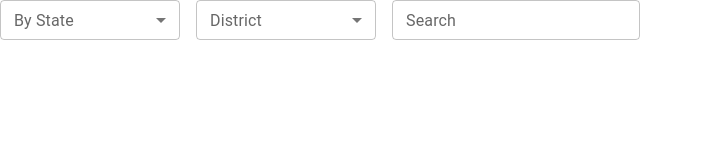
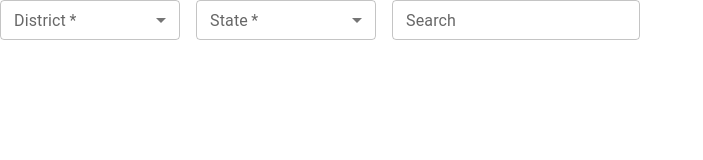
Before and after one commit to sugamraut/Dashboard, a React (Vite) app: page /admin/demo in a window 1280 px wide. Shown: the top 160 px of the page, without its empty margins (0-703 px from the left). Built offline with nearby package versions, Linux system fonts and the light colour scheme; some icons are missing.

Commit message:
feat:adding the drop down component

```diff
--- /dev/null
+++ b/src/components/Drop_field_component.tsx
@@ -0,0 +1,53 @@
+// components/DropdownField.tsx
+
+import React from "react";
+import {
+  FormControl,
+  InputLabel,
+  MenuItem,
+  Select,
+  type SelectChangeEvent,
+} from "@mui/material";
+
+interface DropdownFieldProps {
+  label: string;
+  name: string;
+  value: string;
+  onChange: (event: SelectChangeEvent) => void;
+  options: string[];
+  required?: boolean;
+  disabled?: boolean;
+}
+
+const DropdownField: React.FC<DropdownFieldProps> = ({
+  label,
+  name,
+  value,
+  onChange,
+  options,
+  required = false,
+  disabled = false,
+}) => {
+  return (
+    <FormControl  required={required} size="small" sx={{ minWidth: 180 }}  disabled={disabled}>
+      <InputLabel>{label}</InputLabel>
+      <Select
+        name={name}
+        value={value}
+        onChange={onChange}
+        label={label}
+      >
+        <MenuItem value="">
+          <em>None</em>
+        </MenuItem>
+        {options.map((option) => (
+          <MenuItem key={option} value={option}>
+            {option}
+          </MenuItem>
+        ))}
+      </Select>
+    </FormControl>
+  );
+};
+
+export default DropdownField;
--- a/src/components/Table_header_field.tsx
+++ b/src/components/Table_header_field.tsx
@@ -1,54 +1,58 @@
-import React from "react";
+import React, { type ChangeEvent } from "react";
 import {
   Box,
   TextField,
-  FormControl,
-  InputLabel,
-  Select,
-  MenuItem,
   IconButton,
   type SelectChangeEvent,
 } from "@mui/material";
 import FilterAltOffIcon from "@mui/icons-material/FilterAltOff";
 import AddIcon from "@mui/icons-material/Add";
+import DropdownField from "./Drop_field_component";
 
 type BranchFilterBarProps = {
   state: string;
   district: string;
-  onStateChange ?: (event: SelectChangeEvent) => void;
-  onDistrictChange ?: (event: SelectChangeEvent) => void;
-  onSearchChange ?: (e: React.ChangeEvent<HTMLInputElement>) => void;
-  onClearFilters ?: () => void;
-  onAdd ? : () => void;
+  onStateChange?: (event: SelectChangeEvent) => void;
+  onDistrictChange?: (event: SelectChangeEvent) => void;
+  onSearchChange?: (e: React.ChangeEvent<HTMLInputElement>) => void;
+  onClearFilters?: () => void;
+  onAdd?: () => void;
 };
 
 const BranchFilterBar: React.FC<BranchFilterBarProps> = ({
-  state,
-  district,
-  onStateChange,
-  onDistrictChange,
   onSearchChange,
   onClearFilters,
   onAdd,
 }) => {
+  const stateOptions = ["State 1", "State 2", "State 3"];
+  const districtOptions = ["Kathmandu", "Lalitpur", "Bhaktapur"];
+  function handleChange(
+    _event:
+      | ChangeEvent<Omit<HTMLInputElement, "value"> & { value: string }>
+      | (Event & { target: { value: string; name: string } })
+  ): void {
+    throw new Error("Function not implemented.");
+  }
+
   return (
     <Box display="flex" gap={2} alignItems="center" mb={3}>
-      <FormControl size="small" sx={{ minWidth: 180 }}>
-        <InputLabel>By State</InputLabel>
-        <Select label="By State" value={state} onChange={onStateChange}>
-          <MenuItem value="">All</MenuItem>
-          <MenuItem value="State 1">State 1</MenuItem>
-          <MenuItem value="State 2">State 2</MenuItem>
-        </Select>
-      </FormControl>
+      <DropdownField
+        label="District"
+        name="district"
+        value={FormData.district}
+        onChange={handleChange}
+        options={districtOptions}
+        required
+      />
 
-      <FormControl size="small" sx={{ minWidth: 180 }}>
-        <InputLabel>District</InputLabel>
-        <Select label="District" value={district} onChange={onDistrictChange}>
-          <MenuItem value="">All</MenuItem>
-          <MenuItem value="Good District">Good District</MenuItem>
-        </Select>
-      </FormControl>
+      <DropdownField
+        label="State"
+        name="state"
+        value={FormData.state}
+        onChange={handleChange}
+        options={stateOptions}
+        required
+      />
 
       <TextField size="small" label="Search" onChange={onSearchChange} />
 
@@ -59,7 +63,6 @@ const BranchFilterBar: React.FC<BranchFilterBarProps> = ({
       <IconButton color="primary" onClick={onAdd}>
         <AddIcon />
       </IconButton>
-
     </Box>
   );
 };
```
